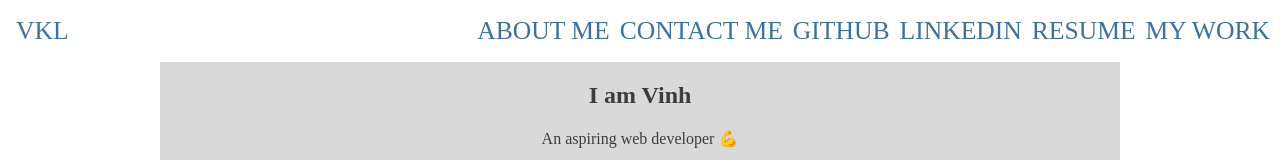
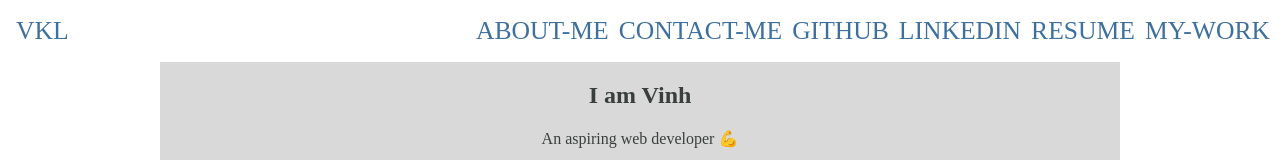
Before and after one commit to VinhKietLa/portfolio, a plain HTML site: page index.html in a window 1280 px wide. Shown: the top 160 px of the page. Drawn offline with Linux system fonts and the light colour scheme; a web font is replaced by a local one.

Commit message:
added nav text changes

```diff
--- a/index.html
+++ b/index.html
@@ -17,13 +17,13 @@
             <a href="#home" class="logo">VKL</a>
             <div id="myLinks">
                 <ul>
-                    <li><a href="#aboutMe">ABOUT ME</a></li>
-                    <li><a href="#contactMe">CONTACT ME</a></li>
+                    <li><a href="#aboutMe">ABOUT-ME</a></li>
+                    <li><a href="#contactMe">CONTACT-ME</a></li>
                     <li><a href="https://github.com/VinhKietLa">GITHUB</a></li>
                     <li><a href="https://www.linkedin.com/in/vinhkietla/">LINKEDIN</a></li>
                     <li><a href="https://drive.google.com/file/d/1YpcsbtHs68Fg6feIsVKfOb9XeVjdXN3S/view?usp=sharing"
                             target="_blank">RESUME</a></li>
-                    <li><a href="#my-projects">MY WORK</a></li>
+                    <li><a href="#my-projects">MY-WORK</a></li>
                 </ul>
             </div>
             <a href="javascript:void(0);" class="nav-burger-icon" onclick="myFunction()">
```
